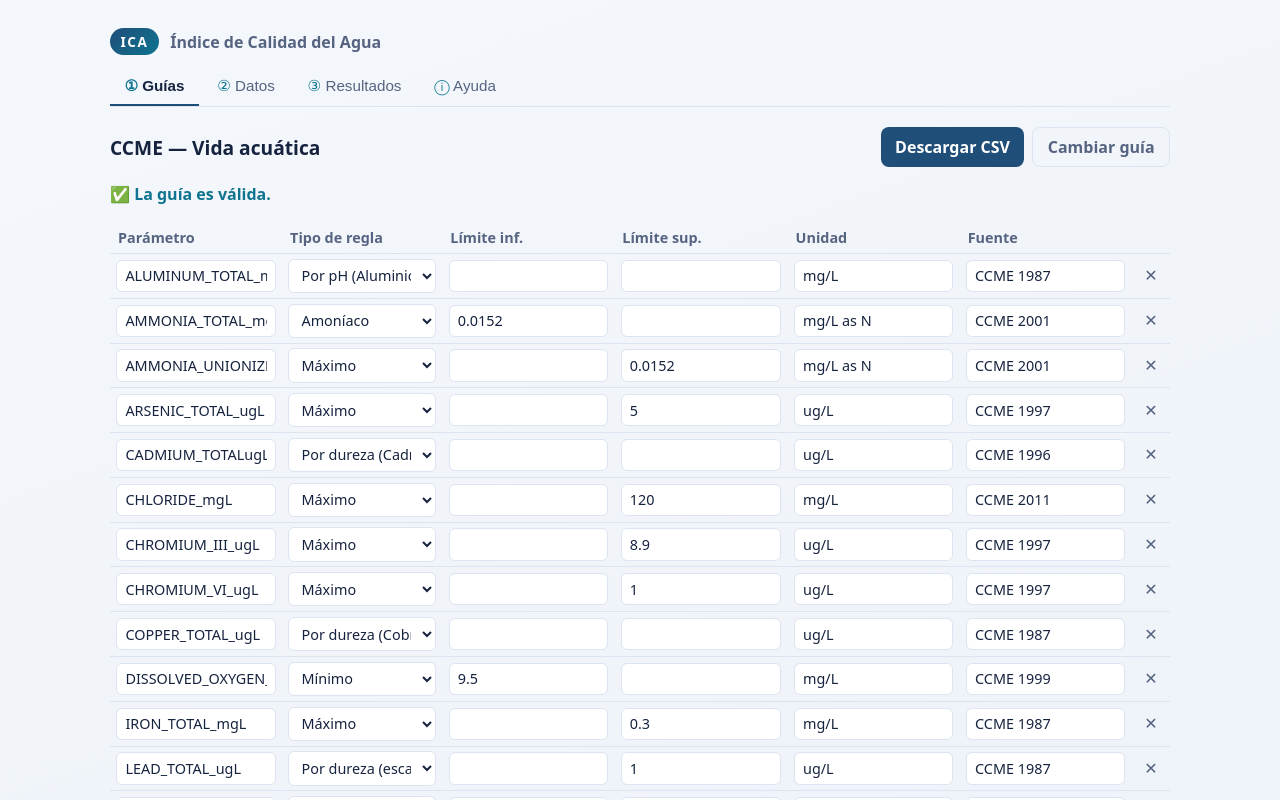
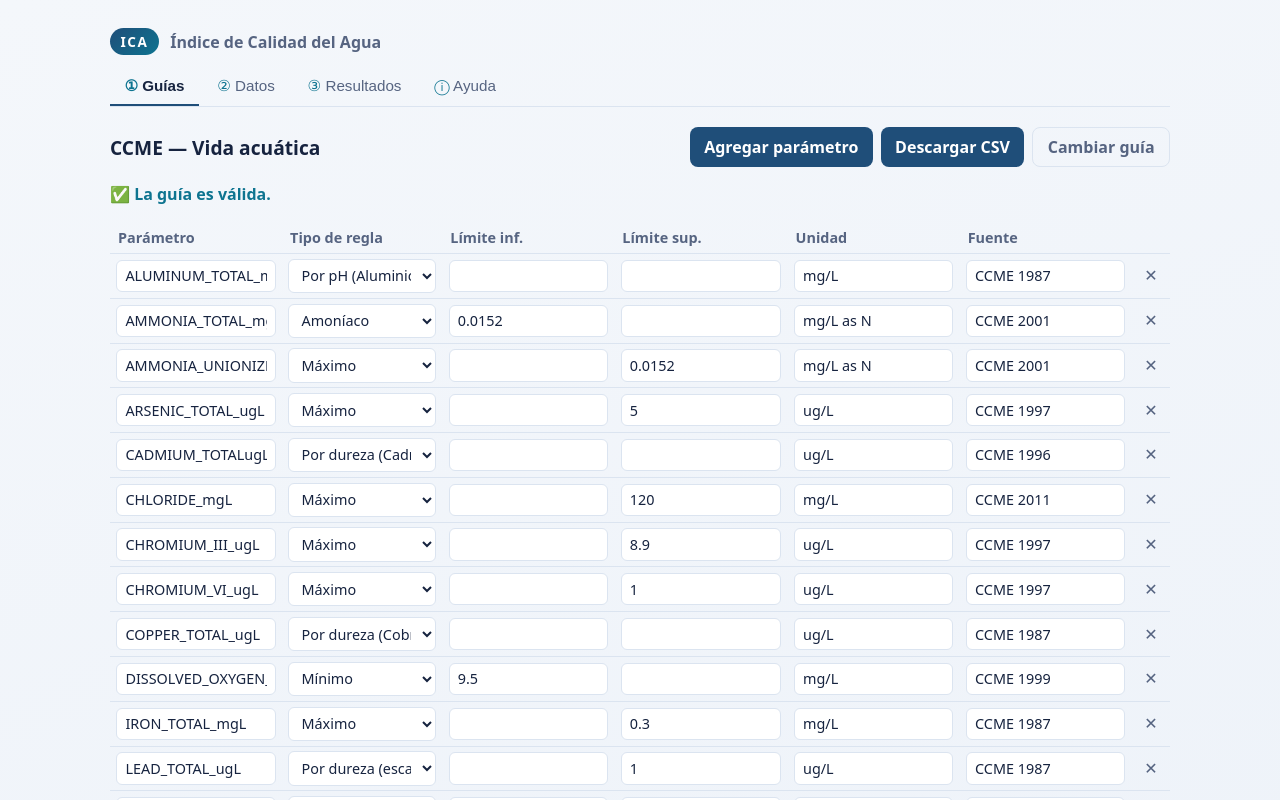
Before and after one commit to oscolv/ica, a React (Vite) app: page / in a window 1280 px wide. Both pictures are taken after a click on the button 237 px from the left and 272 px from the top of the page. Shown: the top 800 px of the page. Built offline with nearby package versions, Linux system fonts and the light colour scheme.

Commit message:
feat(ui): integrar el asistente de alta de parametros en el Modulo Guias

```diff
--- a/src/ui/guias/GuiasModule.tsx
+++ b/src/ui/guias/GuiasModule.tsx
@@ -1,12 +1,15 @@
+import { useState } from 'react'
 import { useProject } from '../../state/ProjectContext'
 import { GuidelineEntry } from './GuidelineEntry'
 import { GuidelineTableEditor } from './GuidelineTableEditor'
 import { ValidationPanel } from './ValidationPanel'
+import { AddParameterForm } from './AddParameterForm'
 import { serializeGuidelinesCsv } from '../../io/serializeGuidelines'
 import './GuiasModule.css'
 
 export function GuiasModule() {
   const { state, dispatch } = useProject()
+  const [showAdd, setShowAdd] = useState(false)
 
   if (!state.guideline) return <GuidelineEntry />
 
@@ -29,10 +32,12 @@ export function GuiasModule() {
       <div className="guias-bar">
         <h2>{state.guidelineName || 'Guía'}</h2>
         <div className="guias-actions">
+          <button className="btn" onClick={() => setShowAdd((v) => !v)}>Agregar parámetro</button>
           <button className="btn" onClick={download}>Descargar CSV</button>
           <button className="btn btn-ghost" onClick={() => dispatch({ type: 'clear' })}>Cambiar guía</button>
         </div>
       </div>
+      {showAdd && <AddParameterForm onDone={() => setShowAdd(false)} />}
       <ValidationPanel />
       <GuidelineTableEditor />
     </section>
```
Also changed, not shown: 1 other file (tests, documents, lock files or other folders).
